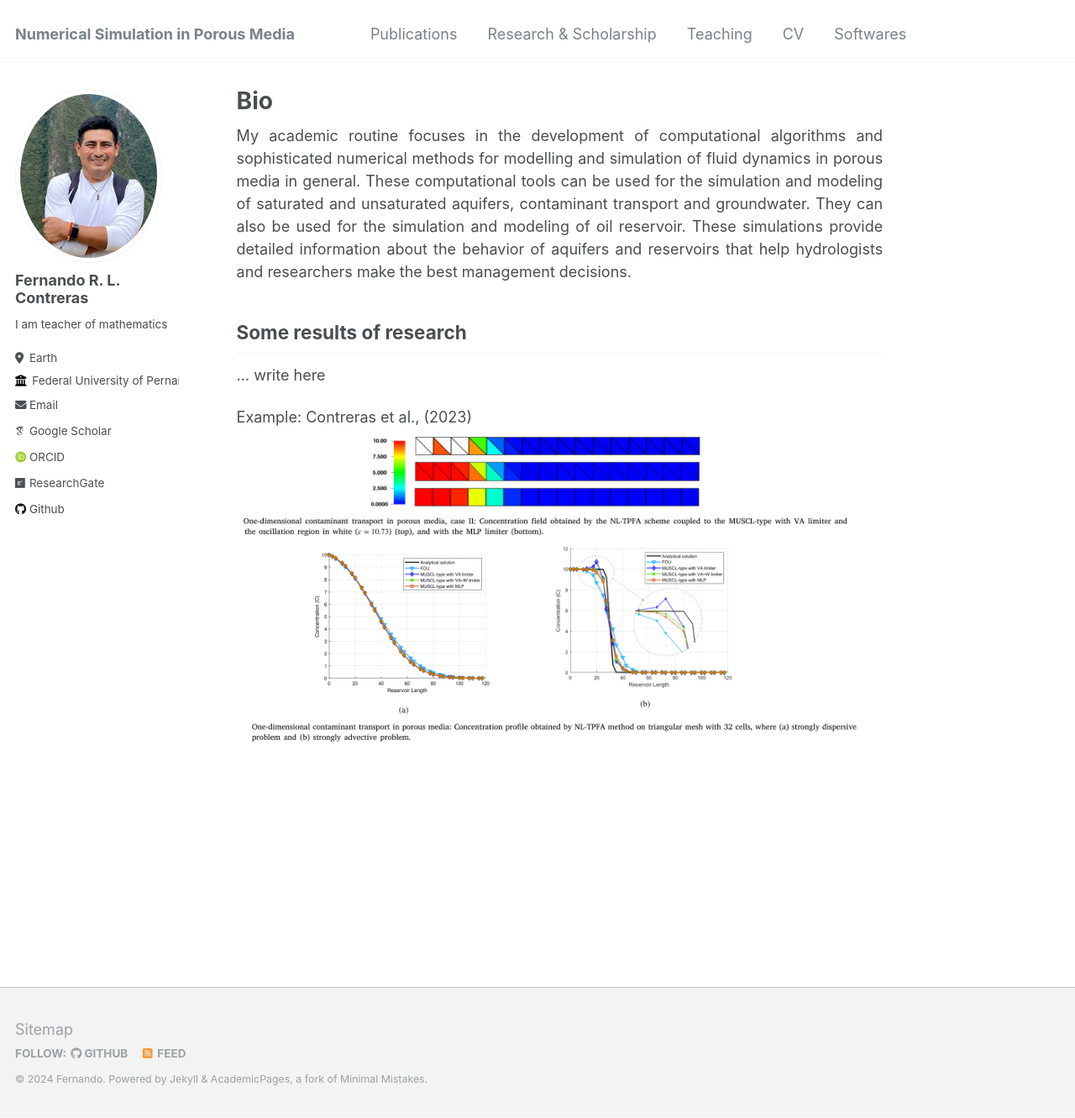
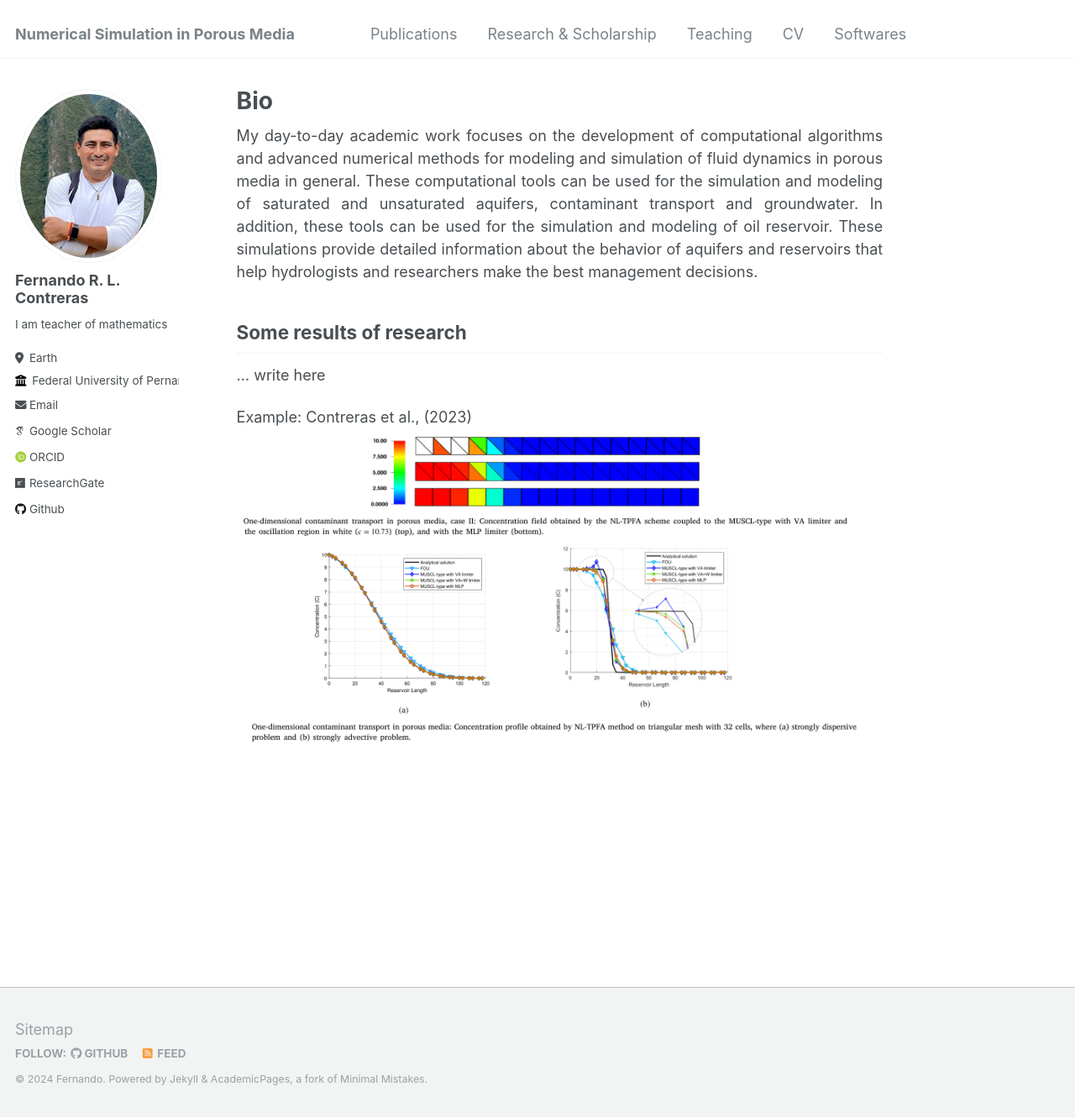
Before and after one commit to Feraul/Feraul.github.io, a Jekyll site: the page built from _pages/about.md, in a window 1280 px wide and 1331 px high. Shown: the whole window at 84% size. Built offline with Jekyll 4.4.1, drawn with Linux system fonts in a browser that asks for light colours; some web fonts are replaced.

Commit message:
Update about.md

```diff
--- a/_pages/about.md
+++ b/_pages/about.md
@@ -8,7 +8,7 @@ redirect_from:
 ---
 
 <p style="text-align: justify;">
- My academic routine focuses in the development of computational algorithms and sophisticated numerical methods for modelling and simulation of fluid dynamics in porous media in general. These computational tools can be used for the simulation and modeling of saturated and unsaturated aquifers, contaminant transport and groundwater. They can also be used for the simulation and modeling of oil reservoir. These simulations provide detailed information about the behavior of aquifers and reservoirs that help hydrologists and researchers make the best management decisions.
+ My day-to-day academic work focuses on the development of computational algorithms and advanced numerical methods for modeling and simulation of fluid dynamics in porous media in general. These computational tools can be used for the simulation and modeling of saturated and unsaturated aquifers, contaminant transport and groundwater. In addition, these tools can be used for the simulation and modeling of oil reservoir. These simulations provide detailed information about the behavior of aquifers and reservoirs that help hydrologists and researchers make the best management decisions.
 </p>
 
 
```
